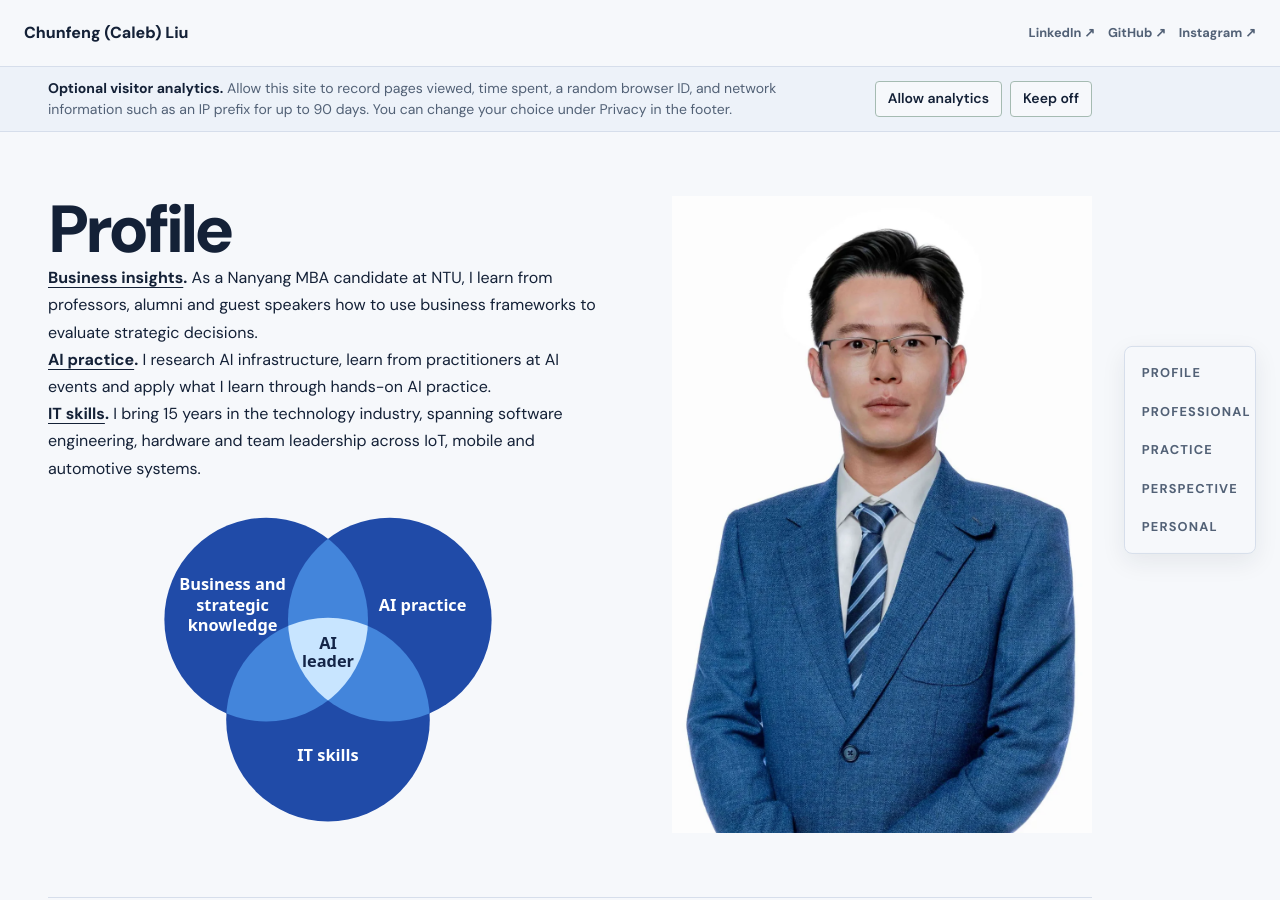
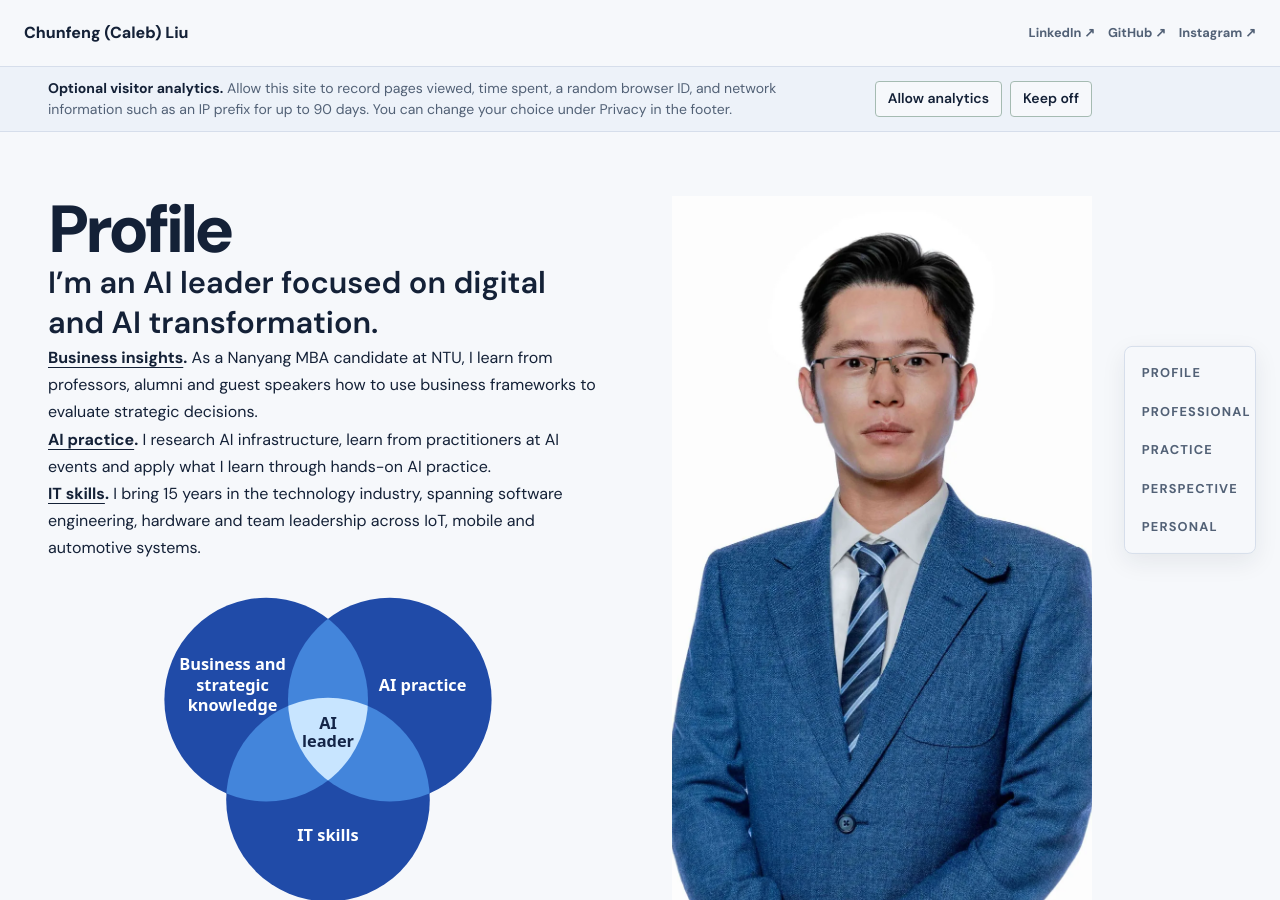
Before and after one commit to sprindy/chunfeng_liu.github.io, a Jekyll site: the page built from index.html, in a window 1280 px wide and 900 px high. Built offline with Jekyll 4.4.1, drawn with Linux system fonts in a browser that asks for light colours; some web fonts are replaced.

Commit message:
Add AI leadership positioning beneath the Profile heading

```diff
--- a/index.html
+++ b/index.html
@@ -4,6 +4,7 @@ layout: default
 <section class="wrap hero" id="about" aria-labelledby="profile-title">
   <div class="hero-inner">
     <h2 id="profile-title">Profile</h2>
+    <p style="font-size:clamp(1.35rem, 2.4vw, 2rem);line-height:1.3;font-weight:600">I’m an AI leader focused on digital and AI transformation.</p>
     <p><strong><a href="#blog">Business insights</a>.</strong> As a Nanyang MBA candidate at NTU, I learn from professors, alumni and guest speakers how to use business frameworks to evaluate strategic decisions.</p>
     <p><strong><a href="#practice">AI practice</a>.</strong> I research AI infrastructure, learn from practitioners at AI events and apply what I learn through hands-on AI practice.</p>
     <p><strong><a href="#work">IT skills</a>.</strong> I bring 15 years in the technology industry, spanning software engineering, hardware and team leadership across IoT, mobile and automotive systems.</p>
```
